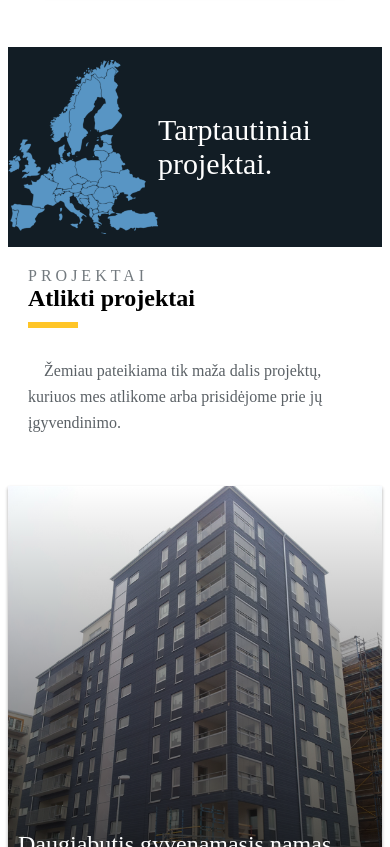
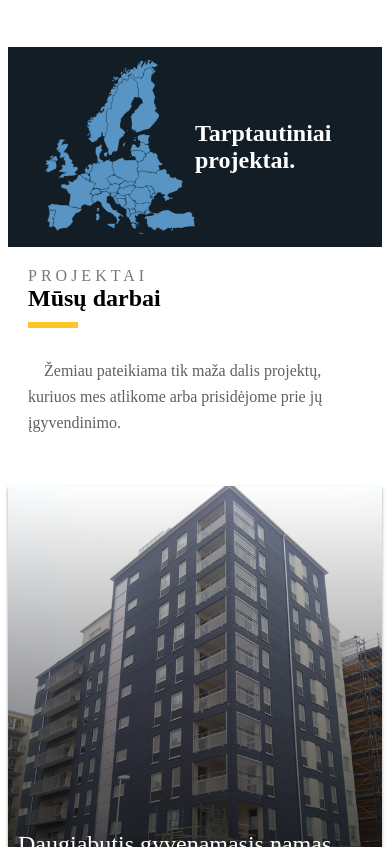
Before and after one commit to lspk129/construct, a Gatsby site: page / in a window 390 px wide. Shown: the part 3280-4127 px from the top of the page. Built offline with nearby package versions, Linux system fonts and the light colour scheme; Gatsby itself is replaced by a stand-in of ours.

Commit message:
Add media queries to Banner component to make tik responsive

```diff
--- a/src/components/Banner/index.js
+++ b/src/components/Banner/index.js
@@ -36,6 +36,7 @@ const Fade = styled(CSSTransition).attrs({
 const Section = styled.div`
   ${({ banner }) => banner && `
     height: 200px;
+    padding: 0 10px;
     display: flex;
     justify-content: center;
     align-item: center;
@@ -43,19 +44,23 @@ const Section = styled.div`
   `}
   ${({ imageBanner }) => imageBanner && `
     display: grid;
-    grid-template-columns: 1fr 2fr;
-    align-items: center
+    grid-template-columns: 1fr 1fr;
+    align-items: center;
+    @media (min-width: 600px) {
+      grid-template-columns: 1fr 2fr;
+    }
   `}
 `;
 
-const Text = styled.p`
-  font-size: 30px;
+const Text = styled.h2`
+  margin: 0;
   color: #fff;
   align-self: center;
 `
 const Image = styled.img`
   width: 150px;
   margin: 0;
+  justify-self: end;
 `;
 
 class Banner extends Component {
@@ -71,7 +76,7 @@ class Banner extends Component {
         this.setState({ comp: 1, show: true });
         setTimeout(() => this.setState({ show: false}), showComponentTime)
       }
-    }, changeTime)
+    }, changeTime);
   }
 
   renderBannerOne = (props) => (
--- a/src/components/Work/index.js
+++ b/src/components/Work/index.js
@@ -61,7 +61,7 @@ const Work = () => (
   <Section>
     <Section text>
       <Subtitle>Projektai</Subtitle>
-      <Title>Atlikti projektai</Title>
+      <Title>Mūsų darbai</Title>
       <ColorBar />
       <Text>&emsp;Žemiau pateikiama tik maža dalis projektų, kuriuos mes atlikome arba prisidėjome prie jų įgyvendinimo.</Text>
     </Section>
```
